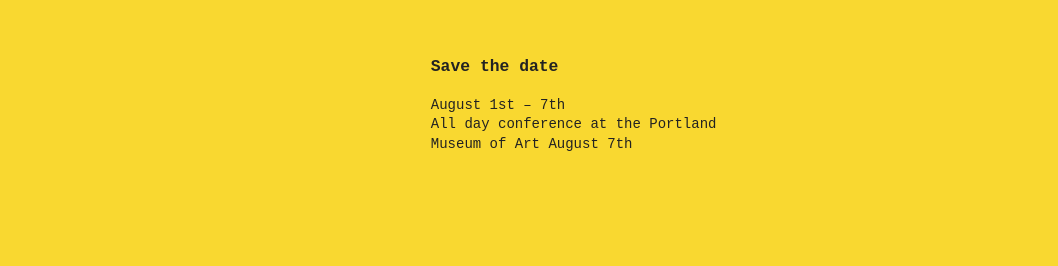
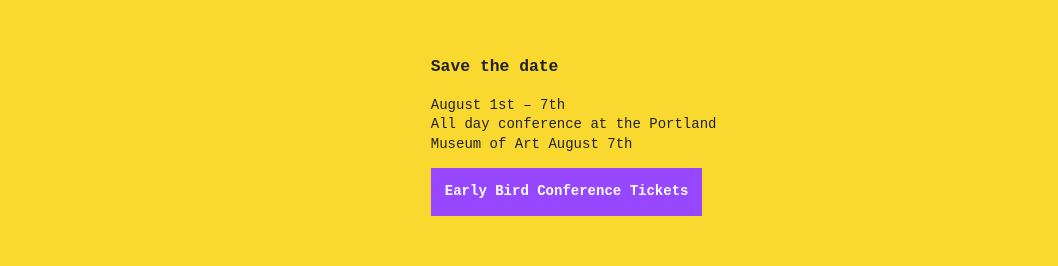
Before and after one commit to SpenceJMNelson/mainedesignfest, a website built with webpack: page 2026/index.html in a window 1280 px wide. Shown: the top 266 px of the page, 222-1280 px from the left. Built offline with nearby package versions, Linux system fonts and the light colour scheme.

Commit message:
cta button

```diff
--- a/2026/css/style.css
+++ b/2026/css/style.css
@@ -126,6 +126,15 @@ textarea {
     }
 
 
+  }
+
+  .main-cta{
+    display: inline-block;
+    padding:1em;
+    background: #9747FF;
+    color:#fff;
+    font-weight: bold;
+    text-decoration: none;
   }
 
 
--- a/2026/index.html
+++ b/2026/index.html
@@ -27,7 +27,7 @@
         <h3>Save the date</h3>
         <p>August 1st – 7th<br/>
         All day conference at the Portland Museum of Art August 7th</p>
-        <!-- <p><a href="#">Pre-register</a></p> -->
+        <p><a class="main-cta" href="https://2026-maine-design-fest-conference.eventbrite.com/">Early Bird Conference Tickets</a></p>
       </div>
     </div>
 
```
